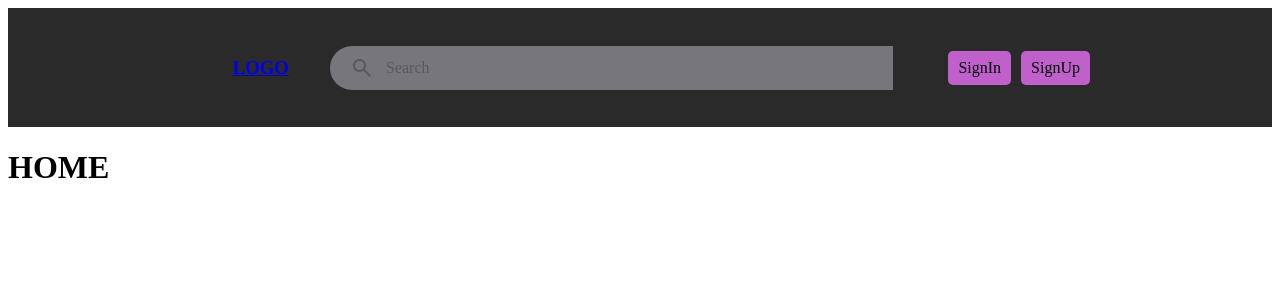
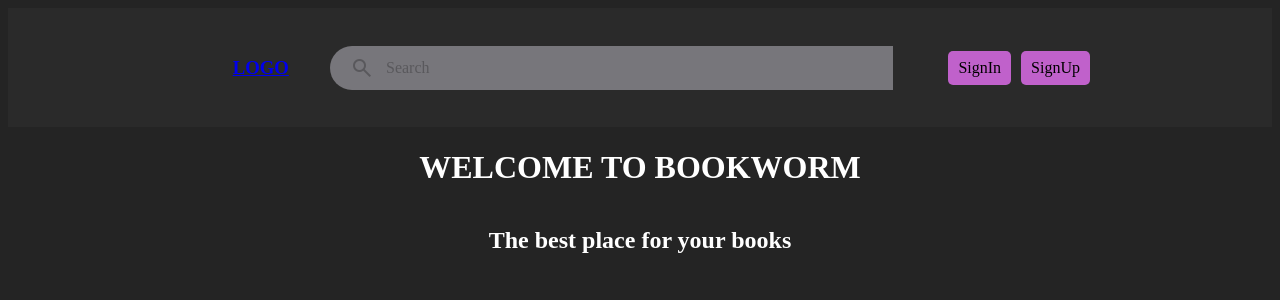
Before and after one commit to LucaBarban/progettobasimod2, a Flask app: page / in a window 1280 px wide. Shown: the top 300 px of the page. Run offline with Flask 3, Linux system fonts and the light colour scheme; some libraries are stand-ins or nearby versions.

Commit message:
Add greeter to the homepage

```diff
--- /dev/null
+++ b/app/static/home.css
@@ -0,0 +1,40 @@
+html {
+    background: var(--page-background);
+    color: var(--main-foreground);
+}
+
+.home__greeter {
+    display: flex;
+    flex-direction: column;
+    justify-content: center;
+    align-items: center;
+}
+
+.home__greeter--shortcuts {
+    display: flex;
+}
+
+.home__greeter--shortcut {
+    position: relative;
+    font-size: var(--font-size);
+    text-decoration: none;
+    overflow: hidden;
+    border-radius: 5px;
+    border: none;
+    padding: 8px 10px;
+    margin: 5px;
+}
+
+.home__greeter--shortcut--primary {
+    position: relative;
+    background: var(--accent-color);
+    color: var(--main-foreground);
+}
+
+.home__greeter--shortcut--secondary {
+    position: relative;
+    background: none;
+    color: var(--accent-color);
+    border-style: solid;
+    border-color: var(--accent-color);
+}
--- a/app/templates/index.html
+++ b/app/templates/index.html
@@ -1,22 +1,31 @@
 {% extends "layout.html" %}
-
 {% block pagestyles %}
-<link rel="stylesheet" href="{{ url_for('static', filename='palette.css') }}">
-<link rel="stylesheet" href="{{ url_for('static', filename='navbar.css') }}">
+    <link rel="stylesheet"
+          href="{{ url_for('static', filename='palette.css') }}">
+    <link rel="stylesheet"
+          href="{{ url_for('static', filename='navbar.css') }}">
+    <link rel="stylesheet" href="{{ url_for('static', filename='home.css') }}">
 {% endblock pagestyles %}
-
 {% block content %}
-
     {% include 'components/navbar.html' %}
-
     {% with messages = get_flashed_messages() %}
         {% if messages %}
             {% for msg in messages %}
-            {{ msg }}<br>
+                {{ msg }}
+                <br>
             {% endfor %}
         {% endif %}
     {% endwith %}
-
-<h1> HOME </h1>
-
+    <div class="home__greeter">
+        {% if user is none %}
+            <h1>WELCOME TO BOOKWORM</h1>
+            <h2>The best place for your books</h2>
+        {% else %}
+            <h1>WELCOME BACK {{ user.username }}</h1>
+            <div class="home__greeter--shortcuts">
+                <a href="/library" class="home__greeter--shortcut home__greeter--shortcut--primary">Library</a>
+                <a href="/history" class="home__greeter--shortcut home__greeter--shortcut--secondary">History</a>
+            </div>
+        {% endif %}
+    </div>
 {% endblock content %}
```
Lines whose indentation alone changed are shown as unchanged.
